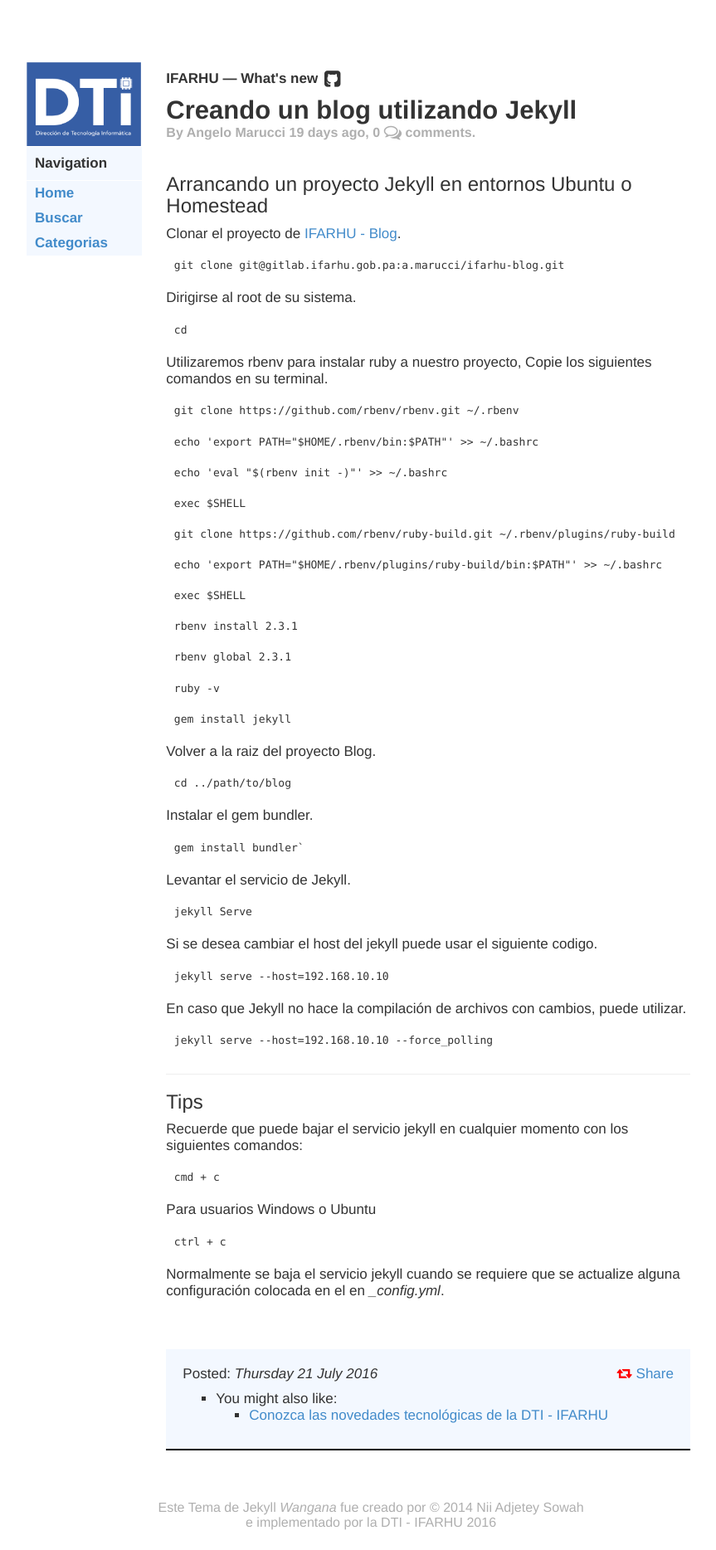
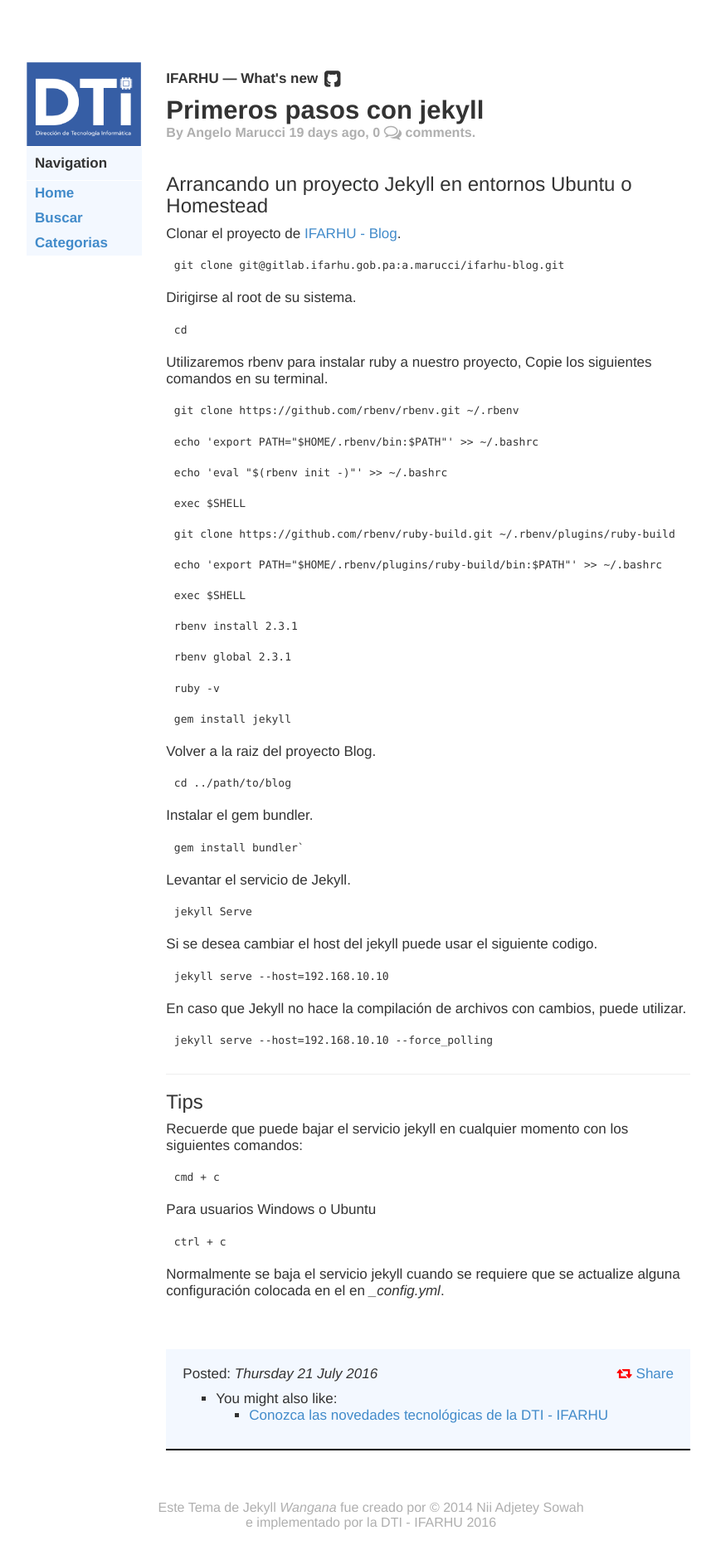
Before and after one commit to IFARHU/ifarhu.github.io, a Jekyll site: the page built from _posts/Tutorials/2016-07-22-primeros-pasos-jekyll.md, in a window 1280 px wide. Shown: the whole page at 83% size, without its empty margins (193-1056 px from the left). Built offline with Jekyll 4.4.1, drawn with Linux system fonts in a browser that asks for light colours; some web fonts are replaced; Markdown is read by kramdown in place of the engine named in the settings; comment, search, counter and statistics services are not loaded.

Commit message:
IB - Renombrando post de jekyll para algo mas simbolico, agregando enlace para el ifarhu en el logo de la DTI

```diff
--- a/_includes/sidenav.html
+++ b/_includes/sidenav.html
@@ -1,4 +1,4 @@
-<img src="{{ site.url }}/assets/images/logo-dti.png" class="img-responsive" alt="">
+<a href="https://www.ifarhu.gob.pa/"><img src="{{ site.url }}/assets/images/logo-dti.png" target="_blank" class="img-responsive" alt=""></a>
 <ul class="sidebar" >
 <!-- sort in alphebetical order -->
 	<p class="separator">Navigation</p>
--- a/_posts/Tutorials/2016-07-22-guia-subir-posts.md
+++ b/_posts/Tutorials/2016-07-22-primeros-pasos-jekyll.md
@@ -1,6 +1,6 @@
 ---
 layout: post
-title: Creando un blog utilizando Jekyll
+title: Primeros pasos con jekyll
 date: 2016-7-21
 comments: true
 archive: false
```
